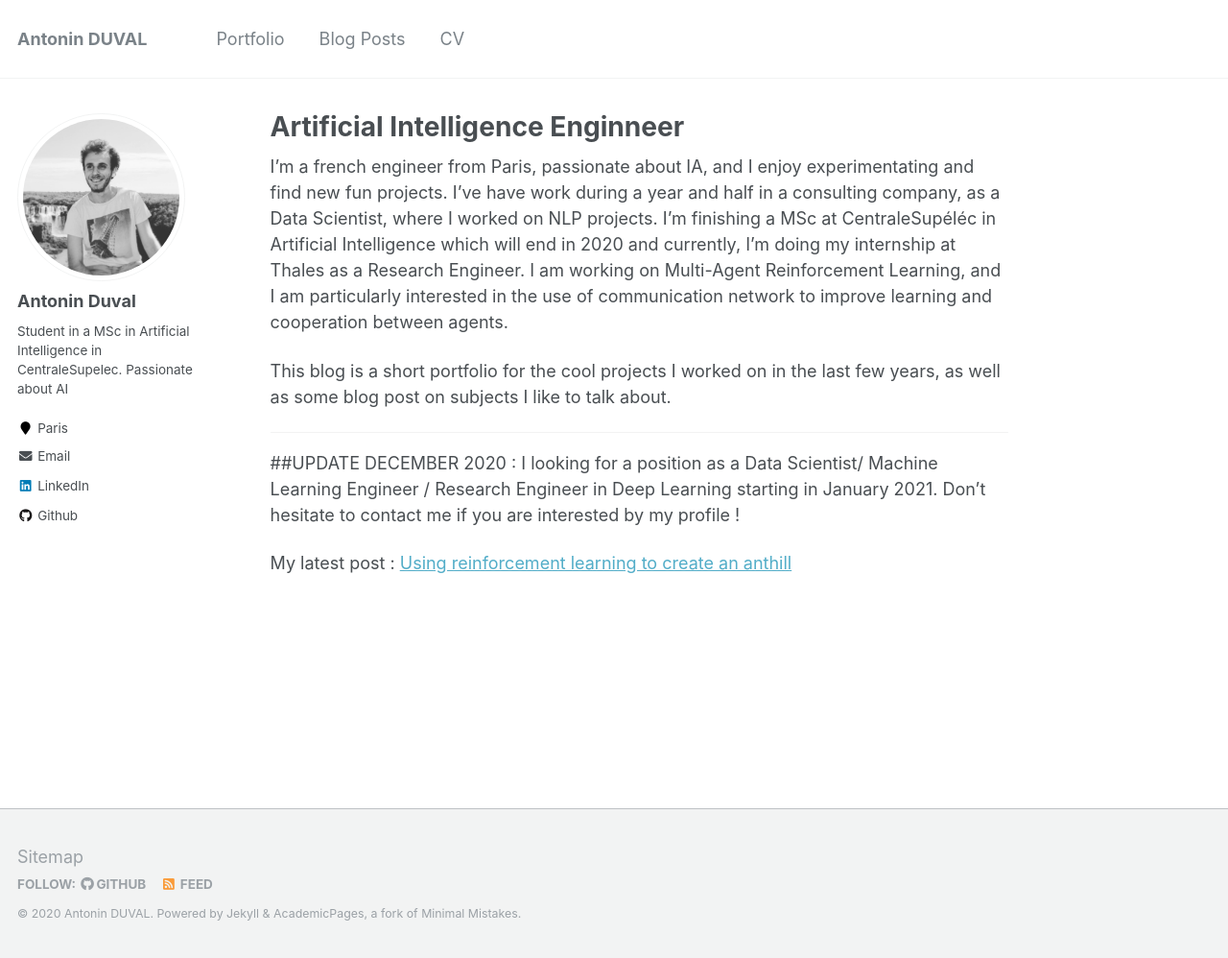
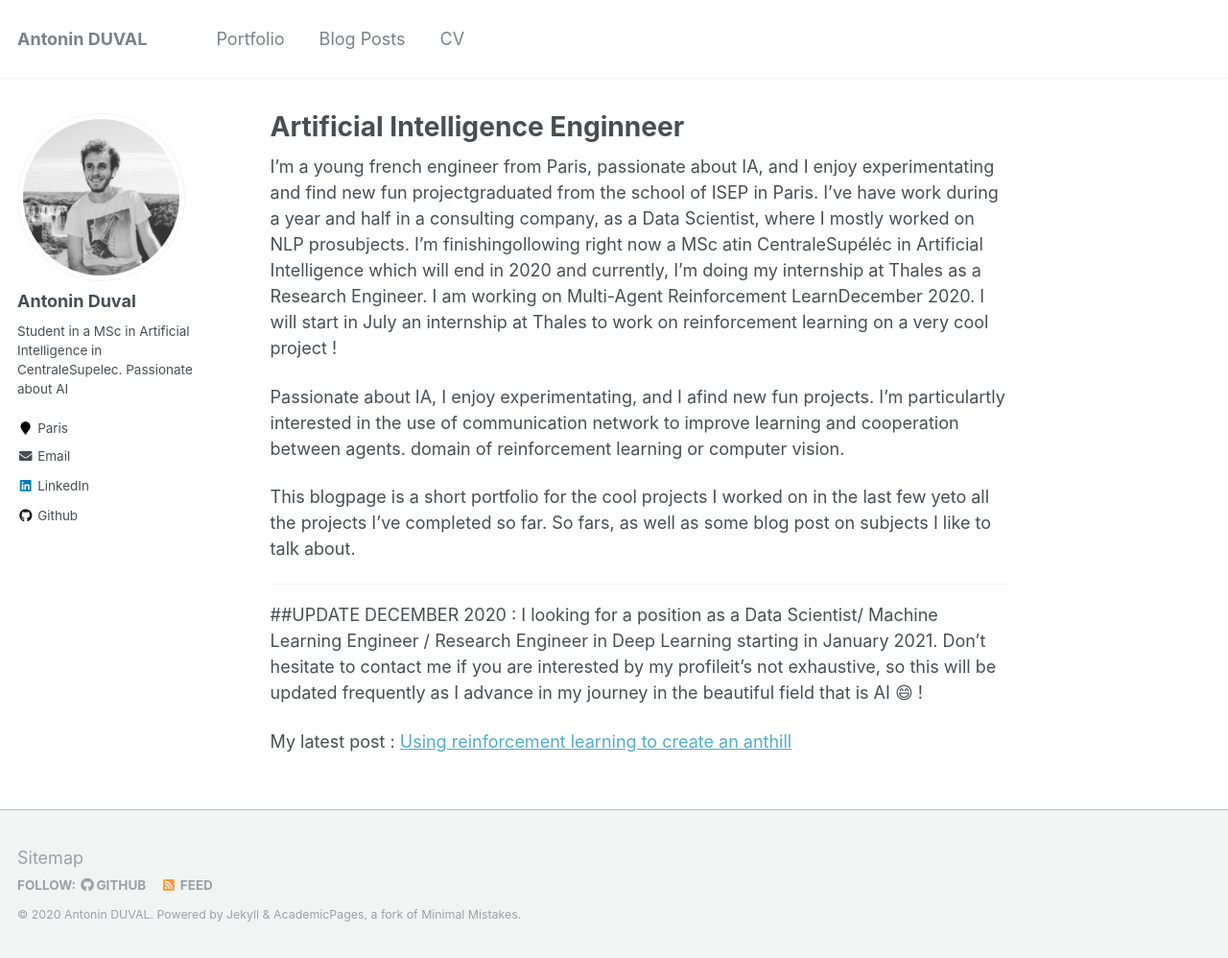
Before and after one commit to AntoninDuval/antoninduval.github.io, a Jekyll site: the page built from _pages/about.md, in a window 1280 px wide and 998 px high. Shown: the whole window at 96% size. Built offline with Jekyll 4.4.1, drawn with Linux system fonts in a browser that asks for light colours.

Commit message:
_pages/about.md updated from https://stackedit.io/

```diff
--- a/_pages/about.md
+++ b/_pages/about.md
@@ -8,15 +8,21 @@
   - /about.html
 ---
 
-I'm a french engineer from Paris, passionate about IA, and I enjoy experimentating and find new fun projects. I've have work during a year and half in a consulting company, as a Data Scientist, where I worked on NLP projects. I'm finishing a MSc at CentraleSupéléc in Artificial Intelligence which will end in 2020 and currently, I'm doing my internship at Thales as a Research Engineer. I am working on Multi-Agent Reinforcement Learning, and I am particularly interested in the use of communication network to improve learning and cooperation between agents.
+I'm a  young french engineer from Paris, passionate about IA, and I enjoy experimentating and find new fun projectgraduated from the school of ISEP in Paris. I've have work during a year and half in a consulting company, as a Data Scientist, where I mostly worked on NLP prosubjects. I'm finishingollowing right now a MSc atin CentraleSupéléc in Artificial Intelligence which will end in 2020 and currently, I'm doing my internship at Thales as a Research Engineer. I am working on Multi-Agent Reinforcement LearnDecember 2020. I will start in July an internship at Thales to work on reinforcement learning on a very cool project !
 
+Passionate about IA, I enjoy experimentating, and I afind new fun projects. I'm particulartly interested in the use of communication network to improve learning and cooperation between agents.
+domain of reinforcement learning or computer vision.
 
-This blog is a short portfolio for the cool projects I worked on in the last few years, as well as some blog post on subjects I like to talk about.
+This blogpage is a short portfolio for the cool projects I worked on in the last few yeto all the projects I've completed so far. So fars, as well as some blog post on subjects I like to talk about.
 
 ---
 
 ##UPDATE DECEMBER 2020 :
-I looking for a position as a Data Scientist/ Machine Learning Engineer / Research Engineer in Deep Learning starting in January 2021. Don't hesitate to contact me if you are interested by my profile !
+I looking for a position as a Data Scientist/ Machine Learning Engineer / Research Engineer in Deep Learning starting in January 2021. Don't hesitate to contact me if you are interested by my profileit's not exhaustive, so this will be updated frequently as I advance in my journey in the beautiful field that is AI 😄 !
 
 
 My latest post : [Using reinforcement learning to create an anthill](https://antoninduval.github.io/posts/2020/04/blog-post-2/)
+
+<!--stackedit_data:
+eyJoaXN0b3J5IjpbLTE2MDMwMzQ0NzldfQ==
+-->
```
